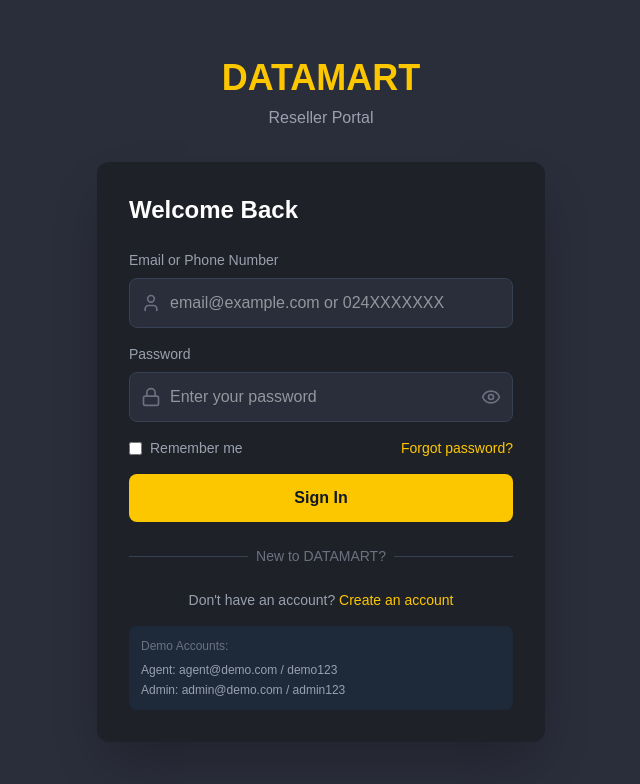
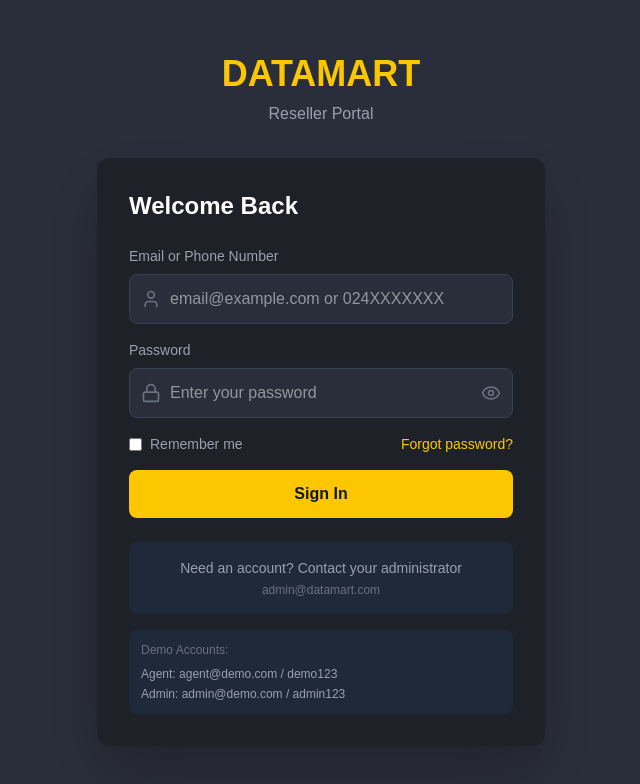
Before and after one commit to danaasamuel2023/client_datamart_reseller, a Next.js app: page /auth/login in a window 1280 px wide. Shown: the top 784 px of the page, without its empty margins (319-959 px from the left). Built offline with nearby package versions, Linux system fonts and the light colour scheme; no server answers.

Commit message:
no registration

```diff
--- a/src/app/auth/login/page.js
+++ b/src/app/auth/login/page.js
@@ -252,23 +252,15 @@ export default function LoginPage() {
             </button>
           </form>
 
-          {/* Divider */}
-          <div className="relative my-6">
-            <div className="absolute inset-0 flex items-center">
-              <div className="w-full border-t border-gray-700"></div>
-            </div>
-            <div className="relative flex justify-center text-sm">
-              <span className="px-2 bg-[#1f2128] text-gray-500">New to DATAMART?</span>
-            </div>
+          {/* Admin Contact Info */}
+          <div className="mt-6 p-4 bg-gray-800 bg-opacity-50 rounded-lg">
+            <p className="text-center text-gray-400 text-sm">
+              Need an account? Contact your administrator
+            </p>
+            <p className="text-center text-gray-500 text-xs mt-1">
+              admin@datamart.com
+            </p>
           </div>
-
-          {/* Register Link */}
-          <p className="text-center text-gray-400 text-sm">
-            Don't have an account?{' '}
-            <Link href="/auth/register" className="text-yellow-400 hover:text-yellow-500 font-medium">
-              Create an account
-            </Link>
-          </p>
 
           {/* Demo Account Info (Development Only) */}
           {process.env.NODE_ENV === 'development' && (
--- a/src/app/auth/register/page.js
+++ b/src/app/auth/register/page.js
@@ -1,5 +1,5 @@
 'use client';
-import { useState } from 'react';
+import { useState, useEffect } from 'react';
 import { useRouter } from 'next/navigation';
 import Link from 'next/link';
 import {
@@ -34,6 +34,11 @@ export default function RegisterPage() {
   const [loading, setLoading] = useState(false);
   const [error, setError] = useState('');
   const [success, setSuccess] = useState('');
+
+  // Auto-redirect to login page when component mounts
+  useEffect(() => {
+    router.push('/auth/login');
+  }, [router]);
 
   const validatePhone = (phone) => {
     const phoneRegex = /^(\+233|0)[235][0-9]{8}$/;
--- a/src/app/layout.js
+++ b/src/app/layout.js
@@ -12,8 +12,8 @@ const geistMono = Geist_Mono({
 });
 
 export const metadata = {
-  title: "Create Next App",
-  description: "Generated by create next app",
+  title: "DataMart Reseller Portal",
+  description: "Resell DataMart products with ease",
 };
 
 export default function RootLayout({ children }) {
```
